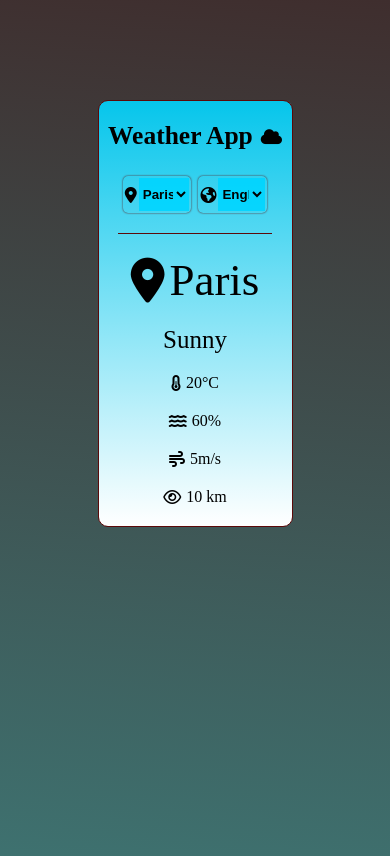
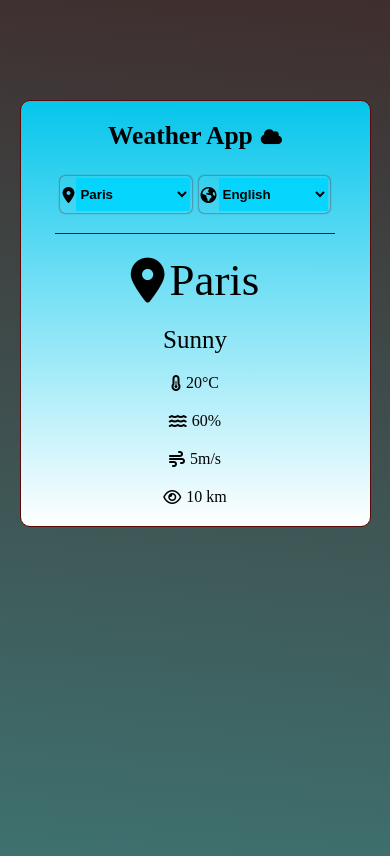
Before and after one commit to kaungkhantlin-web/weather-app, a plain HTML site: page index.html in a window 390 px wide. Drawn offline with Linux system fonts and the light colour scheme; no server answers.

Commit message:
media query

```diff
--- a/stylel.css
+++ b/stylel.css
@@ -115,3 +115,9 @@ body {
 .city-item {
   font-size: 45px;
 }
+/* media query */
+@media screen and (max-width: 500px){
+    .weather-container{
+      width: 90%;
+    }
+}
```
